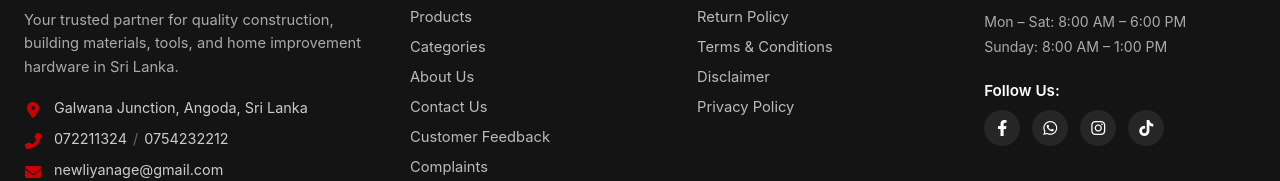
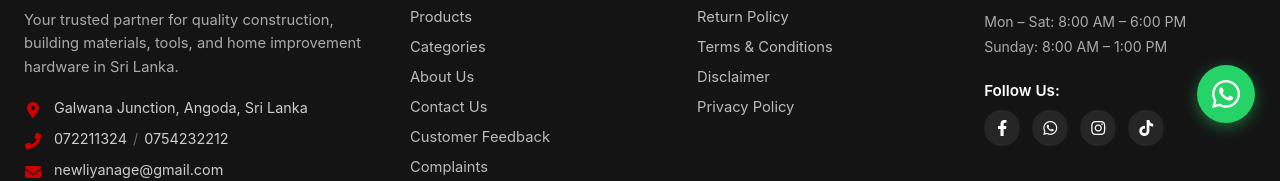
Before and after one commit to SanujaRubasinghe/Liyanage-Hardware, a Next.js app: page /searchbarr in a window 1280 px wide. Shown: the part 652-833 px from the top of the page. Built offline with nearby package versions, Linux system fonts and the light colour scheme; no server answers.

Commit message:
fix banner

```diff
--- a/src/ClientLayout.jsx
+++ b/src/ClientLayout.jsx
@@ -7,6 +7,7 @@ import { RouterCompatProvider } from './router-compat';
 import Navbar from './Navbar';
 import Footer from './Components/Footer';
 import ScrollToTop from './Components/ScrollToTop';
+import WhatsAppButton from './Components/WhatsAppButton';
 
 export default function ClientLayout({ children }) {
   return (
@@ -18,6 +19,7 @@ export default function ClientLayout({ children }) {
           <ScrollToTop />
           <main style={{ minHeight: 'calc(100vh - 400px)' }}>{children}</main>
           <Footer />
+          <WhatsAppButton />
         </AuthProvider>
       </CartProvider>
     </RouterCompatProvider>
--- a/src/Components/HomePage.js
+++ b/src/Components/HomePage.js
@@ -60,7 +60,7 @@ const HomePage = () => {
       <BannerSlider
         onLoad={() => setIsLoaded(true)}
       />
-      <div style={{marginBottom: '40px'}}>
+      <div style={{ marginBottom: '40px' }}>
         <ImageDeliver />
       </div>
       <PromoCards />
--- /dev/null
+++ b/src/Components/WhatsAppButton.css
@@ -0,0 +1,74 @@
+/* Sticky WhatsApp Floating Button */
+.whatsapp-float-btn {
+  position: fixed;
+  bottom: 25px;
+  right: 25px;
+  width: 58px;
+  height: 58px;
+  background-color: #25d366;
+  color: #ffffff;
+  border-radius: 50%;
+  display: flex;
+  align-items: center;
+  justify-content: center;
+  font-size: 32px;
+  box-shadow: 0 4px 15px rgba(37, 211, 102, 0.45);
+  z-index: 9999;
+  text-decoration: none;
+  transition: all 0.3s cubic-bezier(0.4, 0, 0.2, 1);
+}
+
+.whatsapp-float-btn:hover {
+  background-color: #20ba5a;
+  transform: scale(1.1);
+  box-shadow: 0 6px 20px rgba(37, 211, 102, 0.6);
+  color: #ffffff;
+}
+
+.whatsapp-tooltip {
+  position: absolute;
+  right: 70px;
+  background-color: #1f2937;
+  color: #ffffff;
+  font-size: 0.85rem;
+  font-weight: 600;
+  padding: 6px 12px;
+  border-radius: 6px;
+  white-space: nowrap;
+  opacity: 0;
+  visibility: hidden;
+  transition: all 0.25s ease;
+  pointer-events: none;
+  box-shadow: 0 4px 12px rgba(0, 0, 0, 0.15);
+}
+
+.whatsapp-tooltip::after {
+  content: '';
+  position: absolute;
+  top: 50%;
+  right: -5px;
+  transform: translateY(-50%);
+  border-width: 5px 0 5px 5px;
+  border-style: solid;
+  border-color: transparent transparent transparent #1f2937;
+}
+
+.whatsapp-float-btn:hover .whatsapp-tooltip {
+  opacity: 1;
+  visibility: visible;
+  right: 68px;
+}
+
+@media (max-width: 768px) {
+  .whatsapp-float-btn {
+    bottom: 20px;
+    right: 20px;
+    width: 52px;
+    height: 52px;
+    font-size: 28px;
+  }
+
+  .whatsapp-tooltip {
+    display: none;
+  }
+}
--- /dev/null
+++ b/src/Components/WhatsAppButton.jsx
@@ -0,0 +1,22 @@
+'use client';
+import React from 'react';
+import './WhatsAppButton.css';
+
+export default function WhatsAppButton() {
+  const phoneNumber = '9472211324';
+  const defaultMessage = encodeURIComponent('Hello! I would like to inquire about products at New Liyanage Hardware.');
+  const whatsappUrl = `https://wa.me/${phoneNumber}?text=${defaultMessage}`;
+
+  return (
+    <a
+      href={whatsappUrl}
+      target="_blank"
+      rel="noopener noreferrer"
+      className="whatsapp-float-btn"
+      aria-label="Chat on WhatsApp"
+    >
+      <i className="fab fa-whatsapp whatsapp-icon"></i>
+      <span className="whatsapp-tooltip">Chat with us</span>
+    </a>
+  );
+}
```
Also changed, not shown: src/Components/ImageComponent.css (+14 -8 lines).
